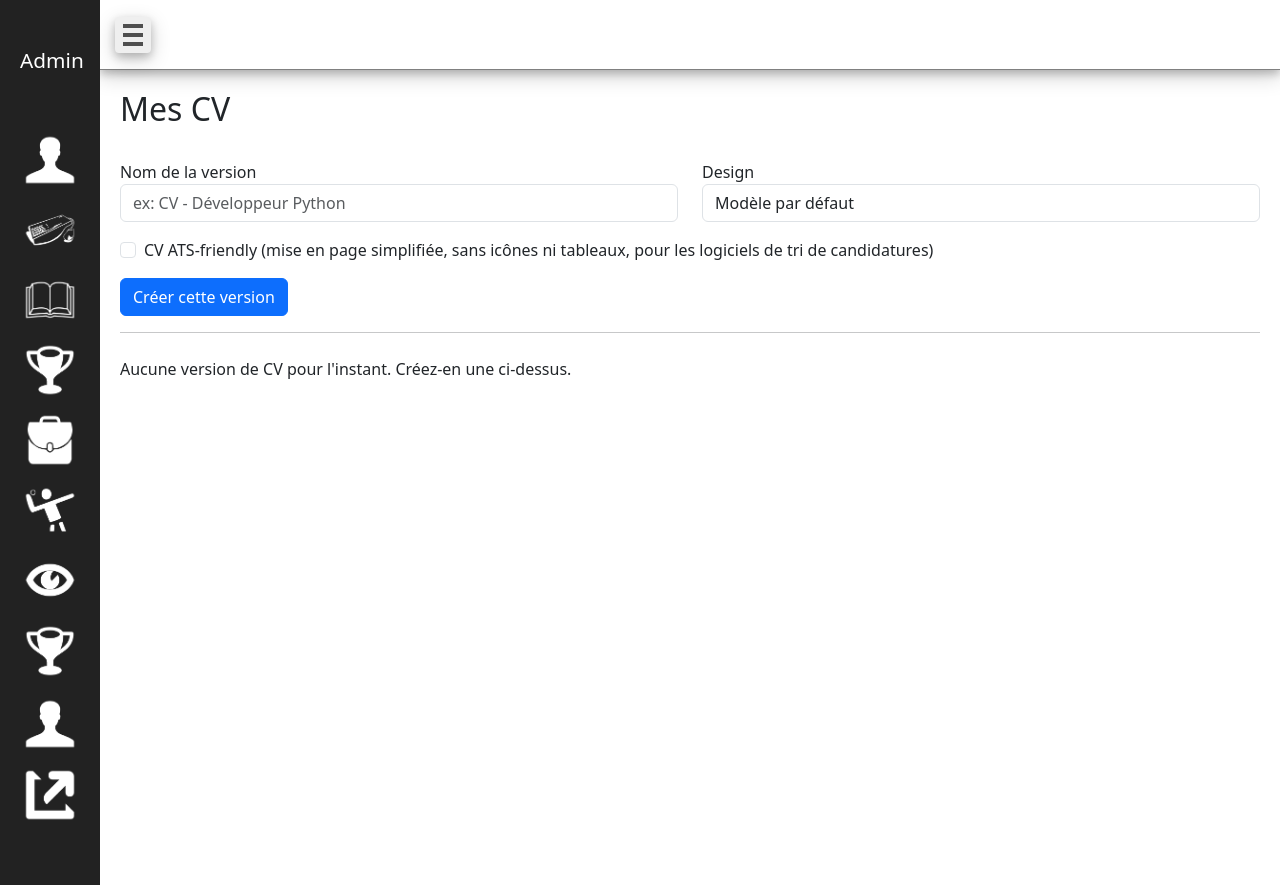
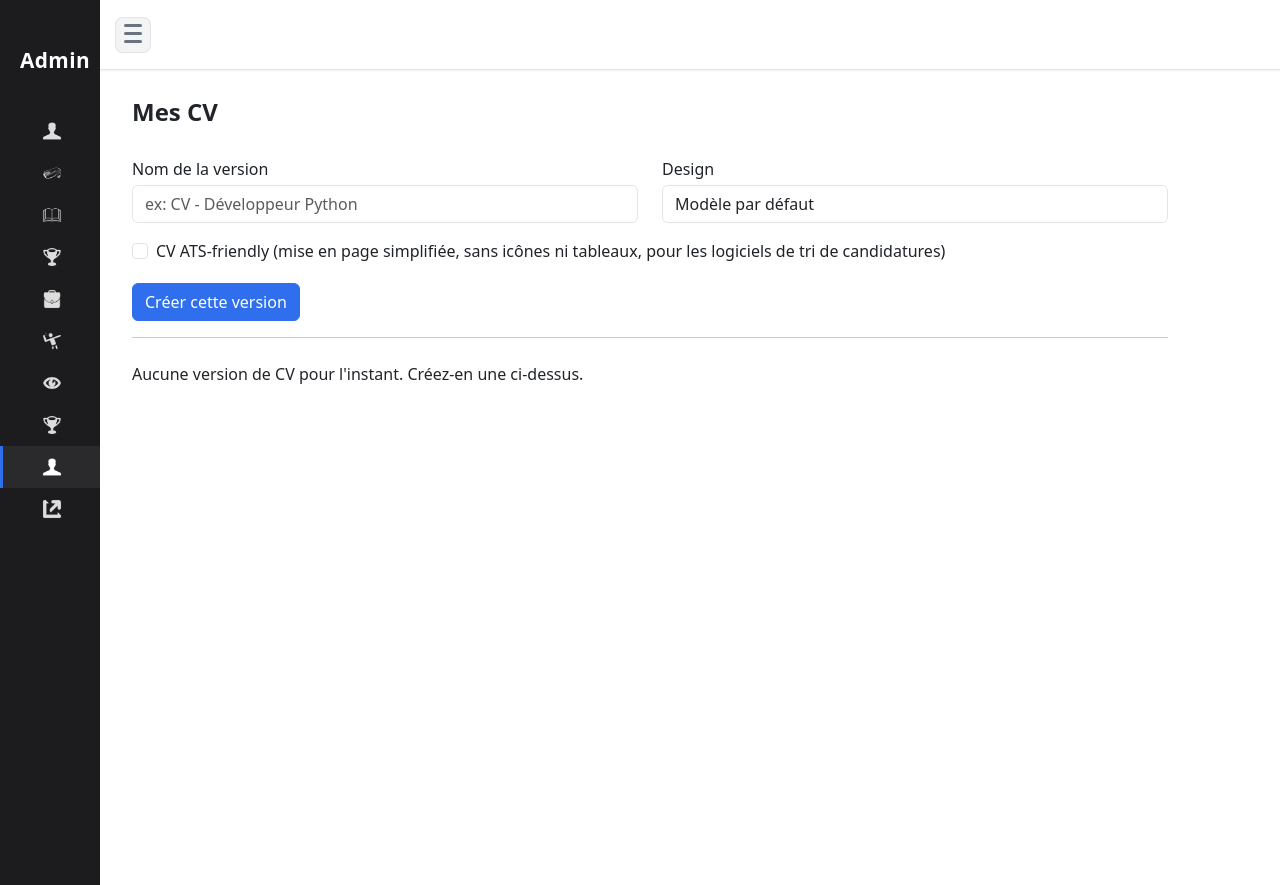
Before and after one commit to mendelbellaiche/cv_generator, a PHP site: page /admin/index.php in a window 1280 px wide. Run offline with PHP 8.4, Linux system fonts and the light colour scheme; the visitor is signed in with stand-in values (Sample User, id 1).

Commit message:
Update files

```diff
--- a/public/admin/assets/css/styles.css
+++ b/public/admin/assets/css/styles.css
@@ -1,3 +1,16 @@
+:root {
+    --cvg-bg: #F3F4F6;
+    --cvg-surface: #FFFFFF;
+    --cvg-dark: #1C1C1E;
+    --cvg-dark-soft: #2A2A2D;
+    --cvg-accent: #2F6FED;
+    --cvg-accent-dark: #2457BE;
+    --cvg-border: #E4E4E7;
+    --cvg-text: #1F2328;
+    --cvg-text-muted: #6B7280;
+    --cvg-danger: #D9342B;
+    --cvg-danger-dark: #B3271F;
+}
 
 * {
     margin: 0;
@@ -7,16 +20,27 @@
 
 body {
     height: 100vh;
+    background: var(--cvg-bg);
+    color: var(--cvg-text);
+    font-family: -apple-system, BlinkMacSystemFont, 'Segoe UI', Roboto, Helvetica, Arial, sans-serif;
+}
+
+h1, h2, h3, h4 {
+    color: var(--cvg-text);
+}
+
+a {
+    color: var(--cvg-accent);
 }
 
 /* NAVBAR */
 
 nav {
     height: 70px;
-    background: white;
+    background: var(--cvg-surface);
     margin-left: 100px;         /* VARIATION ICI */
-    border-bottom: 1px solid grey;
-    box-shadow: 0 4px 8px 0 rgba(0, 0, 0, 0.2), 0 6px 20px 0 rgba(0, 0, 0, 0.19);
+    border-bottom: 1px solid var(--cvg-border);
+    box-shadow: 0 1px 2px rgba(16, 24, 40, 0.06);
 
     display: flex;
     align-items: center;
@@ -30,27 +54,28 @@ nav.open {
 
 .hamburger
 {
-    background: #EFEFEF;
+    background: var(--cvg-bg);
     width: 36px;
     height: 36px;
-    border-radius: 4px;
+    border-radius: 8px;
     cursor: pointer;
-    box-shadow: 0 4px 8px 0 rgba(0, 0, 0, 0.2), 0 6px 20px 0 rgba(0, 0, 0, 0.19);
-    transition: all 0.4s;
+    box-shadow: inset 0 0 0 1px var(--cvg-border);
+    transition: all 0.2s;
 }
 
 .hamburger:hover
 {
-    transform: scale(1.1);
+    background: #E9EAEC;
 }
 
 .hamburger .line
 {
     display: block;
-    height: 4px;
-    width: 20px;
-    margin: 0 8px;
-    background: #4F4F4F;
+    height: 3px;
+    width: 18px;
+    margin: 0 9px;
+    border-radius: 2px;
+    background: var(--cvg-text-muted);
     position: relative;
     top: var(--top);
 }
@@ -64,9 +89,10 @@ aside {
     bottom: 0;
     height: 100vh;
     width: 100px;               /* VARIATION ICI */
-    background-color: #222222;
+    background-color: var(--cvg-dark);
     transition: all 0.4s;
     overflow-x: auto;
+    overflow-y: auto;
 }
 
 aside.open {
@@ -77,46 +103,86 @@ aside h1 {
     margin-top: 40px;
     margin-left: 20px;
     font-size: 1.3em;
+    font-weight: 600;
     transition: all ease 0.3s;
     height: 40px;
     line-height: 40px;
+    letter-spacing: 0.02em;
 }
 
 aside.open h1 {
-    font-size: 2em;
+    font-size: 1.7em;
 }
 
 aside ul {
-    margin-top: 50px;
+    margin-top: 30px;
+    list-style: none;
 }
 
 aside ul li a {
     text-decoration: none;
     display: flex;
-    margin-bottom: 10px;
     align-items: center;
-    font-size: 1.3em;
+    justify-content: center;
+    font-size: 1em;
+    color: #C9C9CC;
+    border-left: 3px solid transparent;
+    padding: 10px 0;
+    transition: background 0.15s, color 0.15s, border-color 0.15s;
+    white-space: nowrap;
+    overflow: hidden;
 }
 
 aside ul li a:hover {
-    background: #3D3D3D;
+    background: var(--cvg-dark-soft);
+    color: #ffffff;
+}
+
+aside ul li a.active {
+    background: var(--cvg-dark-soft);
+    color: #ffffff;
+    border-left-color: var(--cvg-accent);
 }
 
 aside ul li a img {
-    width: 60px;
-    height: 60px;
-    margin-left: 20px;
-    margin-right: 20px;
+    width: 22px;
+    height: 22px;
+    flex-shrink: 0;
+    filter: grayscale(1) brightness(1.8);
+    opacity: 0.85;
+}
+
+aside ul li a:hover img,
+aside ul li a.active img {
+    opacity: 1;
+}
+
+aside ul li a .nav-label {
+    display: none;
+}
+
+aside.open ul li a {
+    justify-content: flex-start;
+    padding-left: 30px;
+}
+
+aside.open ul li a img {
+    margin-right: 16px;
+}
+
+aside.open ul li a .nav-label {
+    display: inline;
 }
 
 /* MAIN */
 
 main {
     width: calc(100% - 100px);  /* VARIATION ICI */
-    height: calc(100% - 70px);
+    min-height: calc(100% - 70px);
     margin-left: 100px;         /* VARIATION ICI */
     transition: all 0.4s;
-    padding: 20px;
+    padding: 28px 32px;
+    max-width: 1100px;
 }
 
 main.open {
@@ -124,11 +190,94 @@ main.open {
     margin-left: 250px;
 }
 
+main h2 {
+    font-size: 1.5em;
+    font-weight: 600;
+    margin-bottom: 6px;
+}
+
+main .text-muted {
+    color: var(--cvg-text-muted) !important;
+}
+
 /* FORM */
 
 .form-div {
     display: flex;
     flex-direction: column;
+}
+
+label {
+    font-weight: 500;
+    color: var(--cvg-text);
+    margin-bottom: 4px;
+    display: inline-block;
+}
+
+.form-control,
+select.form-control,
+textarea.form-control {
+    border: 1px solid var(--cvg-border) !important;
+    border-radius: 6px !important;
+    box-shadow: none !important;
+}
+
+.form-control:focus {
+    border-color: var(--cvg-accent) !important;
+    box-shadow: 0 0 0 3px rgba(47, 111, 237, 0.15) !important;
+}
+
+/* BUTTONS (override bootstrap defaults to match the admin theme) */
+
+.btn {
+    border-radius: 6px !important;
+    font-weight: 500 !important;
+}
+
+.btn-primary {
+    background-color: var(--cvg-accent) !important;
+    border-color: var(--cvg-accent) !important;
+}
+
+.btn-primary:hover {
+    background-color: var(--cvg-accent-dark) !important;
+    border-color: var(--cvg-accent-dark) !important;
+}
+
+.btn-secondary {
+    background-color: #ffffff !important;
+    border-color: var(--cvg-border) !important;
+    color: var(--cvg-text) !important;
+}
+
+.btn-secondary:hover {
+    background-color: #F3F4F6 !important;
+    border-color: #C9C9CC !important;
+    color: var(--cvg-text) !important;
+}
+
+.btn-danger {
+    background-color: var(--cvg-danger) !important;
+    border-color: var(--cvg-danger) !important;
+}
+
+.btn-danger:hover {
+    background-color: var(--cvg-danger-dark) !important;
+    border-color: var(--cvg-danger-dark) !important;
+}
+
+.badge.bg-primary {
+    background-color: var(--cvg-accent) !important;
+}
+
+.badge.bg-secondary {
+    background-color: var(--cvg-text-muted) !important;
+}
+
+hr {
+    border: none;
+    border-top: 1px solid var(--cvg-border);
+    margin: 24px 0;
 }
 
 /* LOGIN */
--- a/public/admin/includes/aside.php
+++ b/public/admin/includes/aside.php
@@ -1,19 +1,22 @@
 <?php
     require_once __DIR__ . '/../../utils/CvVersion.php';
     global $currentVersionId;
+
+    $currentScript = basename($_SERVER['SCRIPT_NAME'] ?? '');
+    $navActive = fn(string $script) => $script === $currentScript ? ' active' : '';
 ?>
 <aside>
     <h1 class="text-white">Admin</h1>
     <ul class="p-0">
-        <li><a href="<?= cvVersionLink('/admin/information.php', $currentVersionId) ?>" class="text-white"><img src="/admin/assets/icons/person.png" alt="">Informations</a></li>
-        <li><a href="<?= cvVersionLink('/admin/skills.php', $currentVersionId) ?>" class="text-white"><img src="/admin/assets/icons/competences.png" alt="">Compétences</a></li>
-        <li><a href="<?= cvVersionLink('/admin/formations.php', $currentVersionId) ?>" class="text-white"><img src="/admin/assets/icons/livre.png" alt="">Formations</a></li>
-        <li><a href="<?= cvVersionLink('/admin/certifications.php', $currentVersionId) ?>" class="text-white"><img src="/admin/assets/icons/certification.png" alt="">Certifications</a></li>
-        <li><a href="<?= cvVersionLink('/admin/experiences.php', $currentVersionId) ?>" class="text-white"><img src="/admin/assets/icons/sac.png" alt="">Expériences</a></li>
-        <li><a href="<?= cvVersionLink('/admin/hobbies.php', $currentVersionId) ?>" class="text-white"><img src="/admin/assets/icons/hobbies.png" alt="">Hobbies</a></li>
-        <li><a href="<?= cvVersionLink('/admin/preview.php', $currentVersionId) ?>" class="text-white"><img src="/admin/assets/icons/oeil.png" alt="">Preview</a></li>
-        <li><a href="<?= cvVersionLink('/admin/ats-score.php', $currentVersionId) ?>" class="text-white"><img src="/admin/assets/icons/certification.png" alt="">Score ATS</a></li>
-        <li><a href="/admin/index.php" class="text-white"><img src="/admin/assets/icons/person.png" alt=""> Mes CV</a></li>
-        <li><a href="/admin/auth.php?logout=1" class="text-white"><img src="/admin/assets/icons/logout.png" alt=""> Déconnexion</a></li>
+        <li><a href="<?= cvVersionLink('/admin/information.php', $currentVersionId) ?>" class="text-white<?= $navActive('information.php') ?>"><img src="/admin/assets/icons/person.png" alt=""><span class="nav-label">Informations</span></a></li>
+        <li><a href="<?= cvVersionLink('/admin/skills.php', $currentVersionId) ?>" class="text-white<?= $navActive('skills.php') ?>"><img src="/admin/assets/icons/competences.png" alt=""><span class="nav-label">Compétences</span></a></li>
+        <li><a href="<?= cvVersionLink('/admin/formations.php', $currentVersionId) ?>" class="text-white<?= $navActive('formations.php') ?>"><img src="/admin/assets/icons/livre.png" alt=""><span class="nav-label">Formations</span></a></li>
+        <li><a href="<?= cvVersionLink('/admin/certifications.php', $currentVersionId) ?>" class="text-white<?= $navActive('certifications.php') ?>"><img src="/admin/assets/icons/certification.png" alt=""><span class="nav-label">Certifications</span></a></li>
+        <li><a href="<?= cvVersionLink('/admin/experiences.php', $currentVersionId) ?>" class="text-white<?= $navActive('experiences.php') ?>"><img src="/admin/assets/icons/sac.png" alt=""><span class="nav-label">Expériences</span></a></li>
+        <li><a href="<?= cvVersionLink('/admin/hobbies.php', $currentVersionId) ?>" class="text-white<?= $navActive('hobbies.php') ?>"><img src="/admin/assets/icons/hobbies.png" alt=""><span class="nav-label">Hobbies</span></a></li>
+        <li><a href="<?= cvVersionLink('/admin/preview.php', $currentVersionId) ?>" class="text-white<?= $navActive('preview.php') ?>"><img src="/admin/assets/icons/oeil.png" alt=""><span class="nav-label">Preview</span></a></li>
+        <li><a href="<?= cvVersionLink('/admin/ats-score.php', $currentVersionId) ?>" class="text-white<?= $navActive('ats-score.php') ?>"><img src="/admin/assets/icons/certification.png" alt=""><span class="nav-label">Score ATS</span></a></li>
+        <li><a href="/admin/index.php" class="text-white<?= $navActive('index.php') ?>"><img src="/admin/assets/icons/person.png" alt=""><span class="nav-label">Mes CV</span></a></li>
+        <li><a href="/admin/auth.php?logout=1" class="text-white"><img src="/admin/assets/icons/logout.png" alt=""><span class="nav-label">Déconnexion</span></a></li>
     </ul>
 </aside>
```
Also changed, not shown: other parts of public/admin/assets/css/styles.css (+14 -12 lines).
